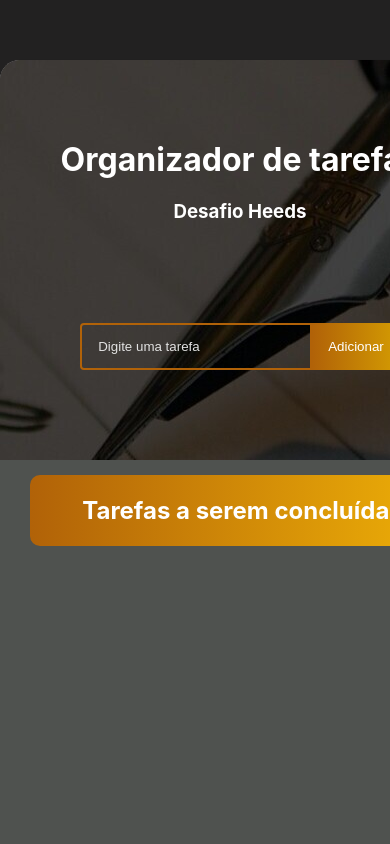
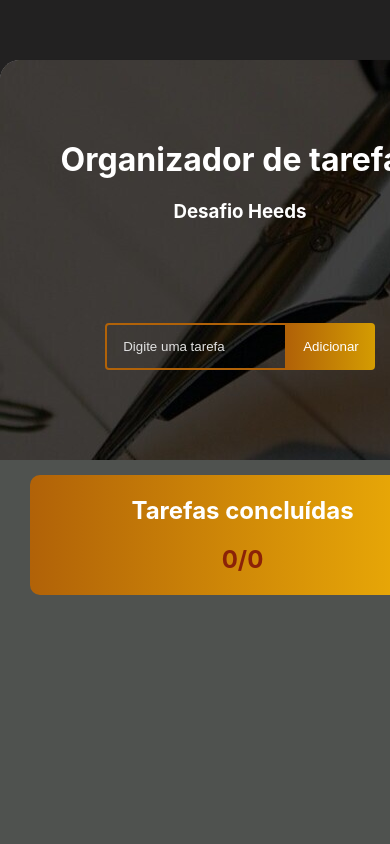
Before and after one commit to wilembergson/desafio-estagio-ts, a React (Create React App) app: page / in a window 390 px wide. Shown: the top 844 px of the page. Built offline with nearby package versions, Linux system fonts and the light colour scheme.

Commit message:
Projeto finalizado

```diff
--- a/src/App.css
+++ b/src/App.css
@@ -18,12 +18,11 @@ body{
 /*------------RESPONSIVIDADE-----------*/
 @media (max-width:899px){
     .app{
-        width: 799px;
+        width: 699px;
     }
-
 }
 
-@media (max-width:799px){
+@media (max-width:699px){
     .app{
         width: 480px;
     }
--- a/src/components/Tarefa/Tarefa.css
+++ b/src/components/Tarefa/Tarefa.css
@@ -9,7 +9,14 @@
     margin-bottom: 40px;
     border-radius: 10px;
 }
+.contagem{
+    color: rgb(139, 34, 8);
+    margin-top: 0;
+}
 
+.contagem-finalizada{
+    color: rgb(12, 109, 3);
+}
 
 .tarefaObj{
     color: #FFF;
@@ -99,7 +106,7 @@
 }
 
 /*------------RESPONSIVIDADE-----------*/
-@media (max-width:799px){
+@media (max-width:699px){
     .cabecalho{
         width: 425px;
     }
--- a/src/components/Tarefa/Tarefa.tsx
+++ b/src/components/Tarefa/Tarefa.tsx
@@ -1,4 +1,4 @@
-import { useState } from 'react'
+import { useState, useEffect } from 'react'
 import './Tarefa.css'
 import {BiEdit} from 'react-icons/bi'
 import {IoIosCloseCircle} from 'react-icons/io'
@@ -9,7 +9,27 @@ import { Task, Props } from '../../tipos/Tipos'
 export default function Tarefa({tarefas, removerTarefa, atualizarTarefa, tarefaCompleta}: Props){
 
     const [edit, setEdit] = useState<Task>({id: 0, texto:''})
+    const [tarefasRalizadas, setTarefasRealizadas] = useState(0)
 
+//******************************************************* */
+    useEffect(() => {
+        let tc:number = 0
+        if(tarefas.length === 0){
+            setTarefasRealizadas(0)
+        }
+        else{
+            tarefas.forEach(function (t){
+                if(t.concluida === true && tarefas.length!==0){
+                    tc++
+                }
+                setTarefasRealizadas(tc)
+            })
+        }
+
+    }, [tarefas])
+
+
+//******************************************************* */
     const submitUpdate = (valorAtualizado: Task) => {
         atualizarTarefa(edit.id, valorAtualizado)
         setEdit({id: 0, texto: ''})
@@ -22,7 +42,10 @@ export default function Tarefa({tarefas, removerTarefa, atualizarTarefa, tarefaC
     return(
         <div className="lado-direito">
             <div className="cabecalho">
-            <h2>Tarefas a serem concluídas</h2>
+                <h2>Tarefas concluídas</h2>
+                <h2 className={tarefasRalizadas === tarefas.length && tarefasRalizadas !== 0 ? "contagem-finalizada": "contagem"}>
+                    {tarefasRalizadas}/{tarefas.length}
+                </h2>
             </div>
 
             {tarefas.map((t: Task, index) => (
--- a/src/components/TarefasForm/TarefaForm.css
+++ b/src/components/TarefasForm/TarefaForm.css
@@ -30,7 +30,8 @@
 /*------------RESPONSIVIDADE-----------*/
 @media (max-width:899px){
   .tarefa-input{
-      width: 180px;
+      width: 130px;
+
 
   }
 }
--- a/src/components/inicial/Inicial.css
+++ b/src/components/inicial/Inicial.css
@@ -41,7 +41,7 @@ h3{
 }
 
 /*------------RESPONSIVIDADE-----------*/
-@media (max-width:799px){
+@media (max-width:699px){
     .inicial{
         display: grid;
     }
```
